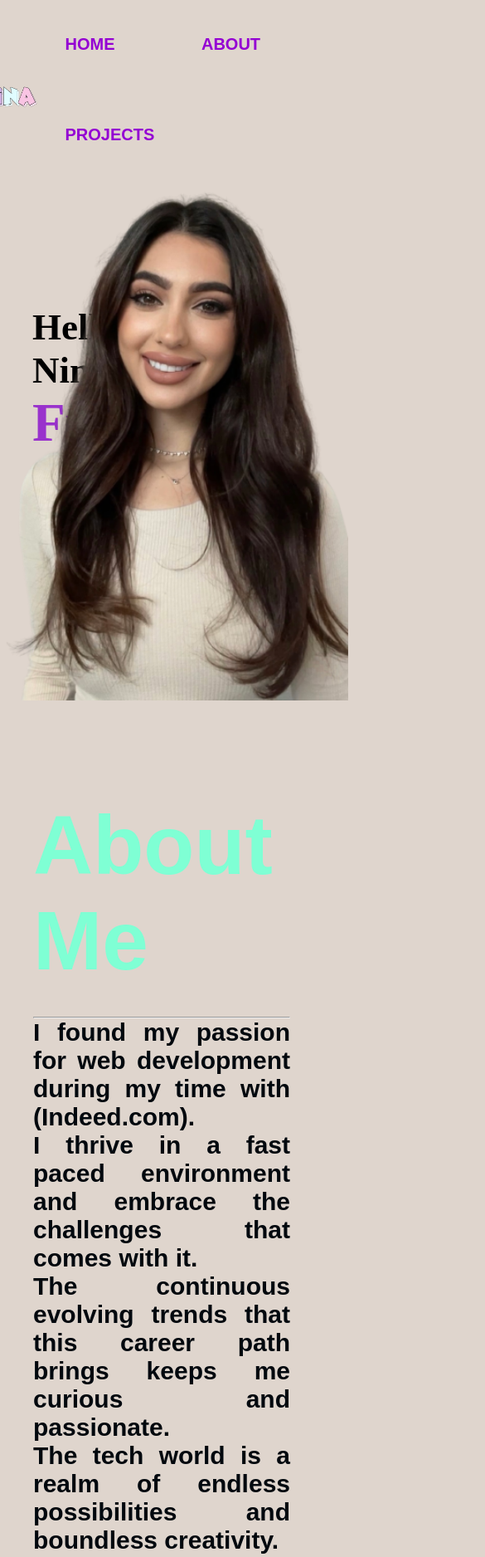
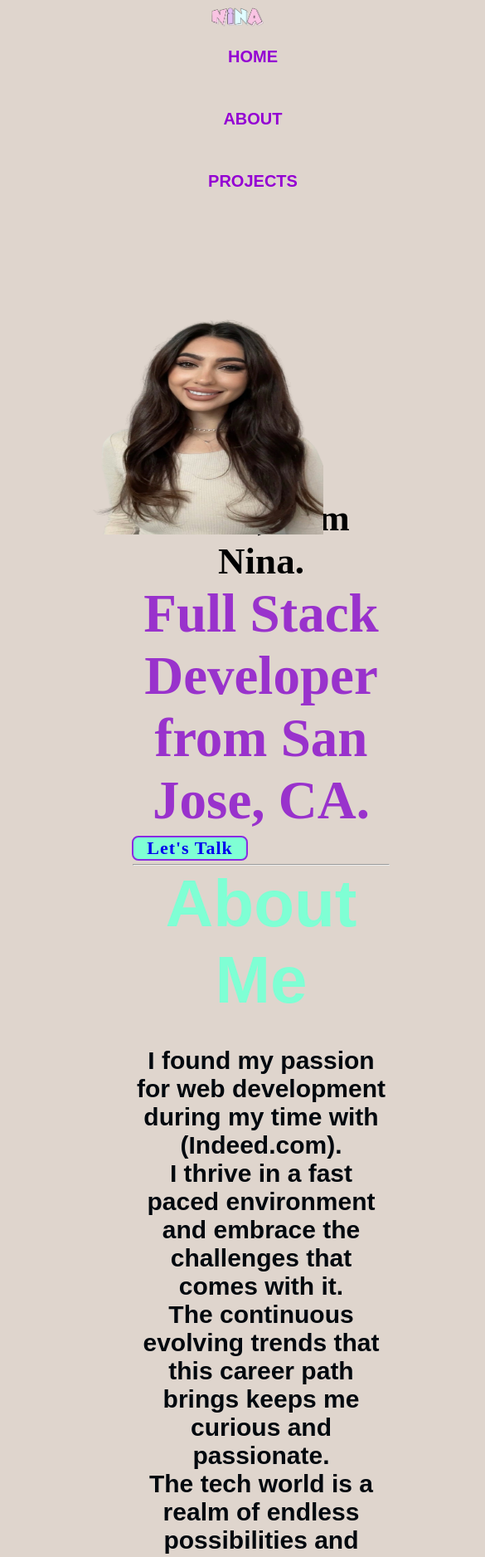
Before and after one commit to Ninamahdawe/Code-developer-craft, a plain HTML site: page index.html in a window 390 px wide. Shown: the top 1876 px of the page at 83% size, 585 px wide, since content can reach past the window. Drawn offline with Linux system fonts and the light colour scheme.

Commit message:
updated media query section

```diff
--- a/Assets/style.css
+++ b/Assets/style.css
@@ -175,18 +175,21 @@ color: #7fffd4;
     width: 600px;
     height: 700px;
     margin-left: 20px;
-    transform: translateX(-200px);
+    transform: translateX(0px);
 
 }
 .project-2{
     width: 650px ;
     height: 200px;
-    transform: translateY(-500px) translateX(400px);
+    transform: translateY(-500px) translateX(600px);
 }
 .project-title {
     display: flex;
+    width: 80%;
+
 
 }
+
 #Personal{
 
 transform: translateX(279px);
@@ -222,19 +225,75 @@ transform: translateX(279px);
     color: #8a2be2;
 }
 
-@media screen and (max-width: 720px){
-    .navbar {
-        display: flex;
-        justify-content: flex-start;
-        width: 100%;
-
-
+@media screen and (max-width :768px){
+    .main {
+        display:flex;
+        transform: translateX(150px);
 
     }
-     nav li{
-        flex: 1 1 0;
+
+   .navbar {
+      display: flex;
+      flex-wrap: wrap;
+      flex-direction: column;
+      transform: translateX(-40px);
     }
+    .navbar ul{
+        display: flex;
+        flex-wrap: wrap;
+        flex-direction: column;
+        text-align: center;
 
+    }
+    .profile{
+    flex: 0 15 409px;
+
+}
+.intro{
+    display: flex;
+    flex-wrap: wrap;
+    flex-direction: column-reverse;
+    text-align: center;
+
+}
+.name{
+    transform: translateY(200px) translateX(120px);
+}
+.image img {
+    width: 300px;
+    height: 300px;
+    transform: translateY(-200px) translateX(-130px);
+}
+.about h3{
+    font-size: 80px;
+    text-align: center;
+    transform: translateX(120px) translateY();
+}
+.about{
+    font: 90px;
+    text-align: center;
+    transform: translateX(120px) translateY(50px);
 
 
 }
+.projects aside{
+    text-align: center;
+    font-size: 90px;
+    transform: translateX(120px);
+}
+.projects h4{
+    font: 90px;
+    transform: translateX(155px);
+
+}
+.project-title {
+    flex-direction: column;
+
+}
+.project-info{
+    flex-direction: column;
+}
+}
+@media screen and (max-width : 480px) {
+
+}
--- a/index.html
+++ b/index.html
@@ -6,7 +6,7 @@
     <meta http-equiv="X-UA-Compatible" content="IE=edge" />
     <title>My Portfolio</title>
     <meta name="description" content="" />
-    <meta name="viewport" content="width=device-width, initial-scale=1" />
+    <meta name="viewport" content="width=device-width, initial-scale=1.0" />
     <link rel="stylesheet" href="assets/style.css" />
   </head>
   <body>
@@ -34,35 +34,34 @@
             <a href="#Talk">Let's Talk</a>
           </aside>
       </section>
-      <!-----first page photo-->
+      <!-----first page  profile photo-->
       <section class="image">
-        <img src="images/Profile-preview.png" class="profile" />
-
+        <img src="images/Profile-preview.png" class="profile" alt="girl-photo"/>
       </section>
     </div>
     <!-------ABOUT ME SECTION -->
     <article id="about-me"  class="about" >
-        <h3><strong>About Me</h3><br>
+      <hr>
+      <h3><strong>About Me</h3><br>
           <aside class="paragraph">
-         <hr>
         <p>I found my passion for web development during my time with
           (Indeed.com). <br>I thrive in a fast paced environment and embrace the
           challenges that comes with it.<br> The continuous evolving trends that
           this career path brings keeps me curious and passionate.<br> The tech world
           is a realm of endless possibilities and boundless creativity.
         </p>
-      </aside>
-          <!-------My projects title  -->
-
+       </aside>
+     <!-------My projects title  -->
     </article>
     <article id="projects"    class="projects" >
+      <hr>
       <aside>Projects</aside>
       <section class="project-title">
         <h4><strong>Horiseon-refactor</strong></h4>
         <h4 id="Personal"><strong >Personal Portfolio</strong></h4>
       </section>
       <section>
-        <ul class="project info">
+        <ul class="project-info">
               <!-------project images for both project on the second page of the website -->
           <li>
            <a href="https://ninamahdawe.github.io/Horiseon-refactor-/"><img class="photo" src="images/Horiseon.png" alt="Horiseon-refactor"></a>
```
Also changed, not shown: 1 other file.
